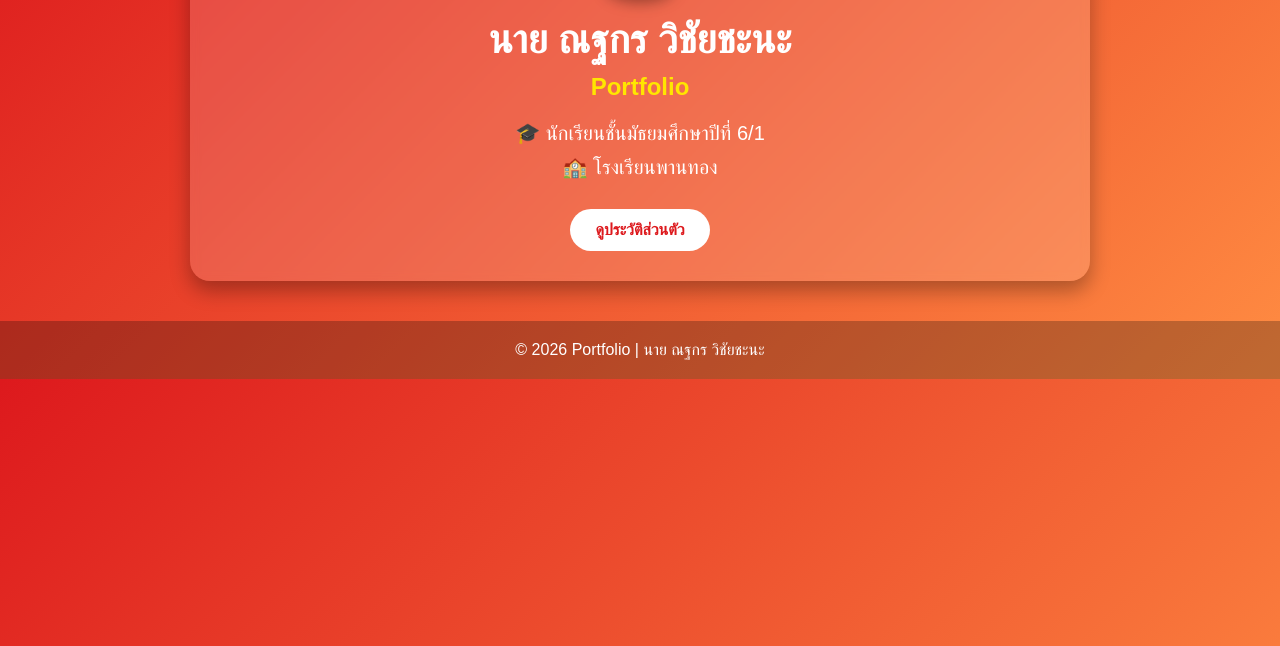
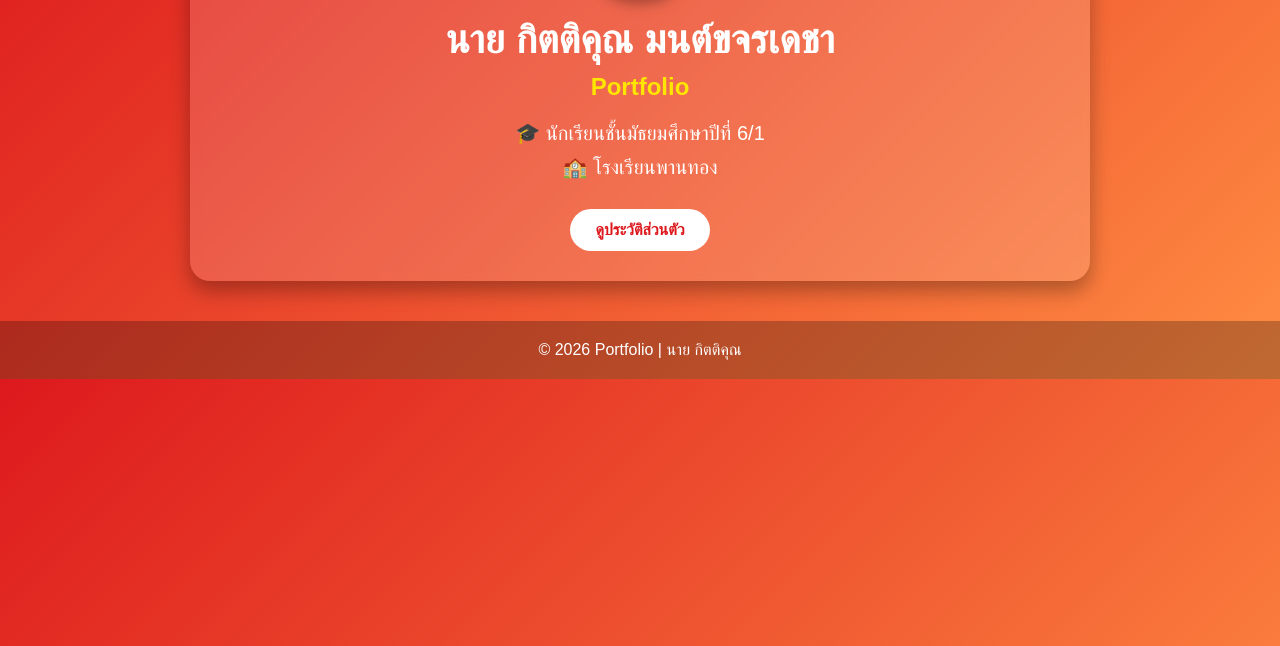
Before and after one commit to 14505-ui/studentt, a plain HTML site: page index.html in a window 1280 px wide. Shown: the part 154-800 px from the top of the page. Drawn offline with Linux system fonts and the light colour scheme.

Commit message:
Update index.html

```diff
--- a/index.html
+++ b/index.html
@@ -3,7 +3,7 @@
 <head>
     <meta charset="UTF-8">
     <meta name="viewport" content="width=device-width, initial-scale=1.0">
-    <title>Portfolio นาย ณฐกร</title>
+    <title>Portfolio นาย กิตติคุณ</title>
 
     <style>
         *{
@@ -118,7 +118,7 @@
 
         <img src="images/IMG_7334.JPG" alt="รูปภาพ">
 
-        <h1>นาย ณฐกร วิชัยชะนะ</h1>
+        <h1>นาย กิตติคุณ มนต์ขจรเดชา</h1>
         <h2>Portfolio</h2>
 
         <p>🎓 นักเรียนชั้นมัธยมศึกษาปีที่ 6/1</p>
@@ -131,7 +131,7 @@
     </div>
 
     <footer>
-        © 2026 Portfolio | นาย ณฐกร วิชัยชะนะ
+        © 2026 Portfolio | นาย กิตติคุณ
     </footer>
 
 </body>
```
